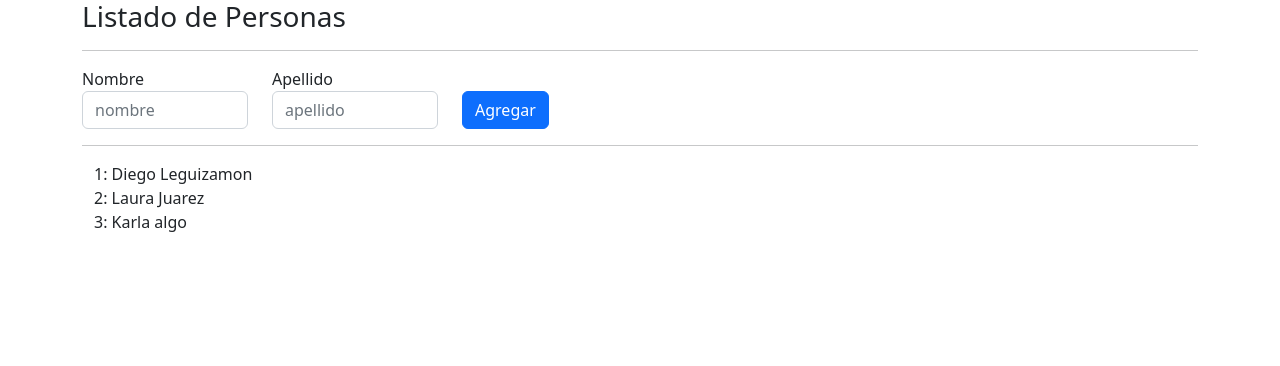
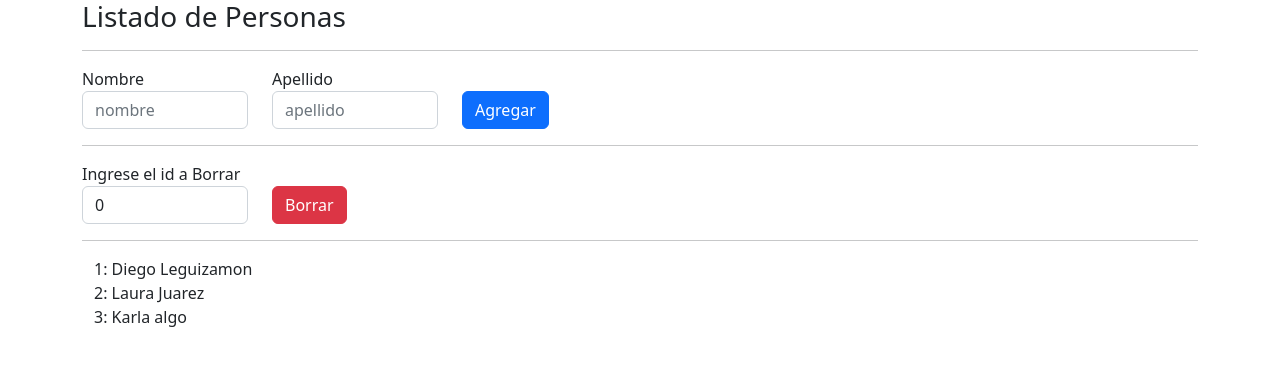
Before and after one commit to diego-leguizamon/listadoPersonas, an Angular app: page / in a window 1280 px wide. Shown: the top 366 px of the page. Built offline with nearby package versions, Linux system fonts and the light colour scheme.

Commit message:
nuevo componente formulario

```diff
--- a/src/app/app.component.html
+++ b/src/app/app.component.html
@@ -3,7 +3,8 @@
     <h3>{{ titulo }}</h3>
   </div>
   <hr />
-  <app-formulario (personaCreada)="personaAgregada($event)"></app-formulario>
+  <app-formulario (personaCreada)="personaAgregada($event)" (personaBorrada)="personaBorrada($event)"></app-formulario>
+
 
   <app-persona  *ngFor="let personaElemento of personas; let i = index" [persona]="personaElemento" [indice]="i">
 
--- a/src/app/app.component.ts
+++ b/src/app/app.component.ts
@@ -16,4 +16,8 @@ export class AppComponent {
   personaAgregada(persona: Persona){
     this.personas.push(persona);
   }
+
+  personaBorrada(idBorrar: number){
+    this.personas.splice(idBorrar-1,1);
+  }
 }
--- a/src/app/formulario/formulario.component.html
+++ b/src/app/formulario/formulario.component.html
@@ -14,10 +14,10 @@
         <button type="submit" class="btn btn-primary" (click)="agregarPersona()">Agregar</button>
       </div>
     </div>
-  </form>
+</form>
   <hr>
-  <!--
-  <div class="row">
+
+<div class="row">
     <div class="col">
       <form action="">
         <div class="row align-items-end">
@@ -32,5 +32,6 @@
         </div>
       </form>
     </div>
-  </div>
--->
+
+</div>
+<hr>
--- a/src/app/formulario/formulario.component.ts
+++ b/src/app/formulario/formulario.component.ts
@@ -9,6 +9,7 @@ import { Persona } from '../personna.model';
 export class FormularioComponent {
 
   @Output() personaCreada = new EventEmitter<Persona>();
+  @Output() personaBorrada = new EventEmitter<number>();
   nombreInput: string = '';
   apellidoInput: string = '';
   idBorrar:number=0;
@@ -20,5 +21,8 @@ export class FormularioComponent {
   }
   borrarPersona(){
     //this.personas.splice(this.idBorrar-1,1);
+    let indice: number=this.idBorrar;
+    this.personaBorrada.emit(indice);
+
   }
 }
```
